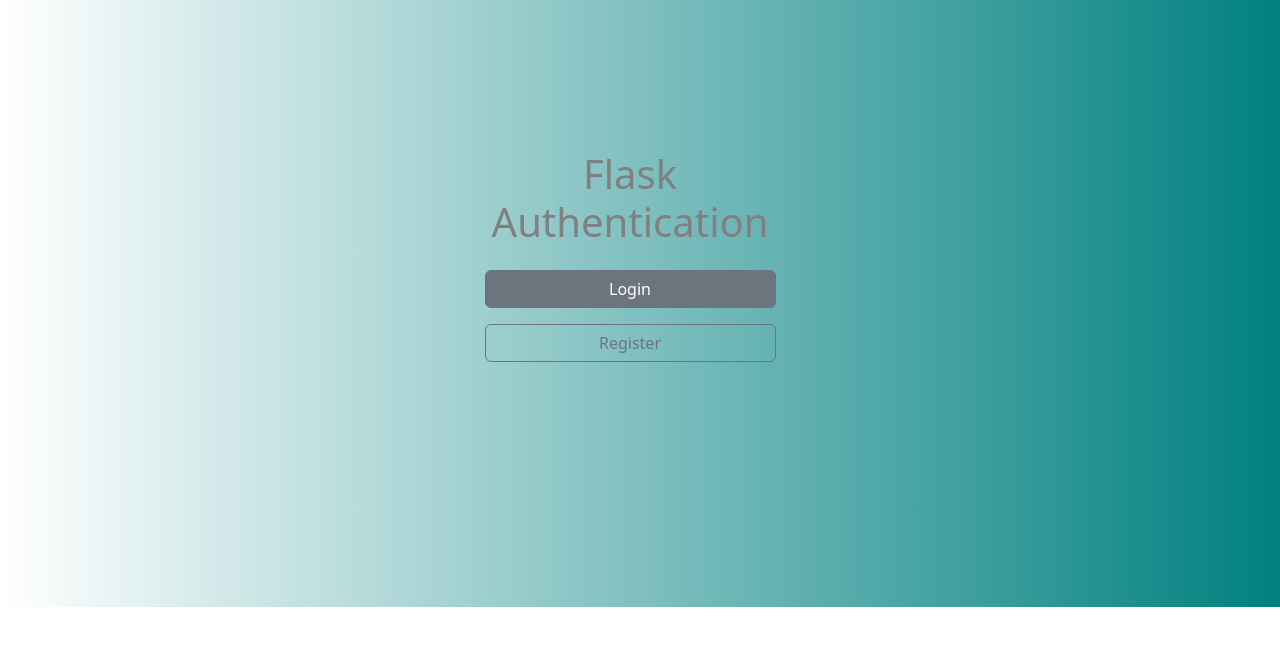
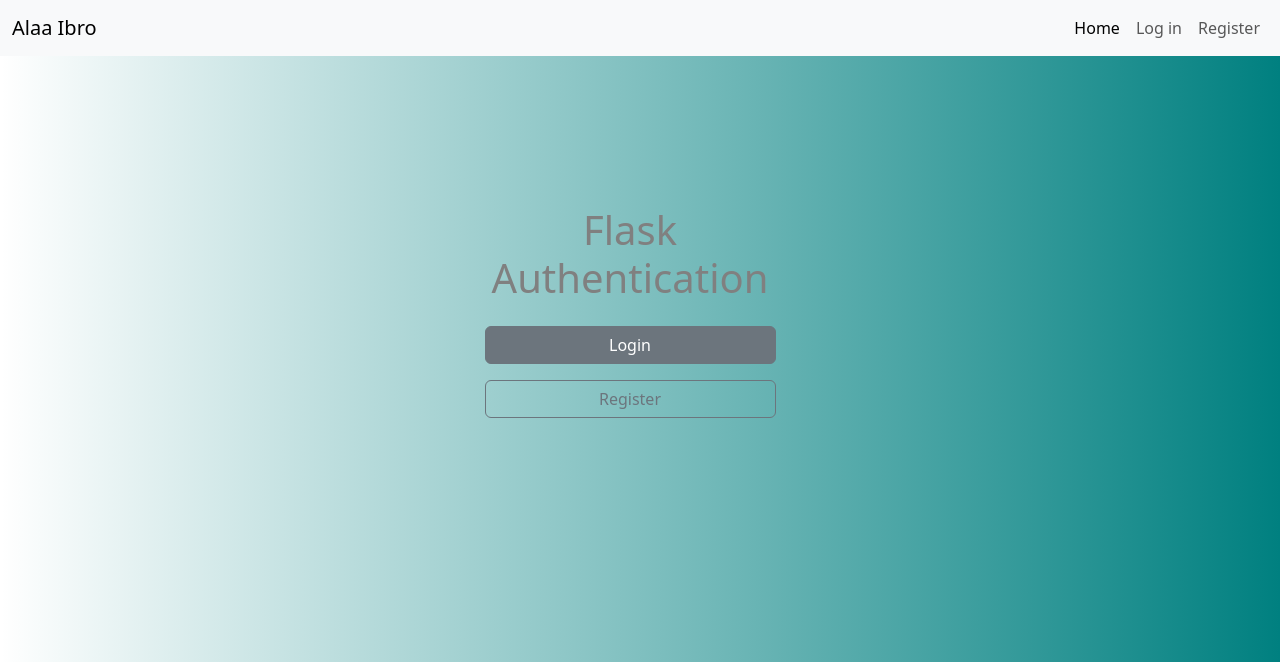
Before and after one commit to alaaibr25/Registering-Users-, a Python web app: template templates/index.html in a window 1280 px wide. Shown: the top 662 px of the page. Run offline with Jinja, Linux system fonts and the light colour scheme; the template is opened without the code that fills it, so the values that code supplies are empty; some libraries are stand-ins or nearby versions.

Commit message:
Update base.html
Added bootstrap navbar that has login and out buttons.

```diff
--- a/templates/base.html
+++ b/templates/base.html
@@ -10,6 +10,43 @@
     {%endblock%}
 </head>
 <body>
+    <!----------------------NAVBAR---------------------->
+<nav class="navbar navbar-expand-lg bg-body-tertiary">
+      <div class="container-fluid">
+        <a class="navbar-brand" href="#">Alaa Ibro </a>
+        <button class="navbar-toggler" type="button" data-bs-toggle="collapse" data-bs-target="#navbarText" aria-controls="navbarText" aria-expanded="false" aria-label="Toggle navigation">
+          <span class="navbar-toggler-icon"></span>
+        </button>
+        <div class="collapse navbar-collapse " id="navbarText">
+              <ul class="navbar-nav  ms-auto mb-2 mb-lg-0">
+                  <li class="nav-item">
+                      <a class="nav-link active" aria-current="page" href="{{url_for('main_page')}}">Home</a>
+                  </li>
+
+                  {% if not logged_in %}
+                  <li class="nav-item">
+                        <a class="nav-link" href="{{url_for('login_page')}}">Log in</a>
+                  </li>
+                  <li class="nav-item">
+                    <a class="nav-link" href="{{url_for('register')}}">Register</a>
+                  </li>
+                  {%else%}
+                  <li class="nav-item">
+                        <a class="nav-link" href="{{url_for('logout')}}">Logout</a>
+                  </li>
+                  {%endif%}
+
+
+
+
+              </ul>
+
+    </div>
+  </div>
+
+</nav>
+
+<!----------------------NAVBAR---------------------->
     <div id="div1" >
         <div class="d-flex justify-content-center ">
           {% block content%}{%endblock%}
```
